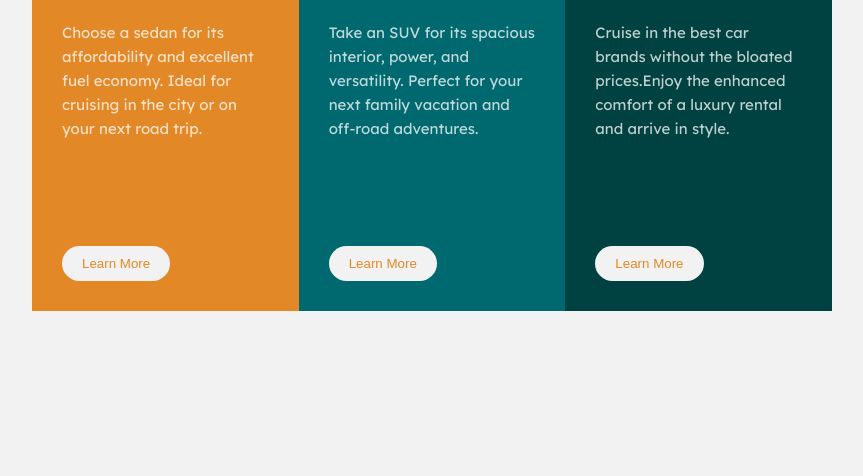
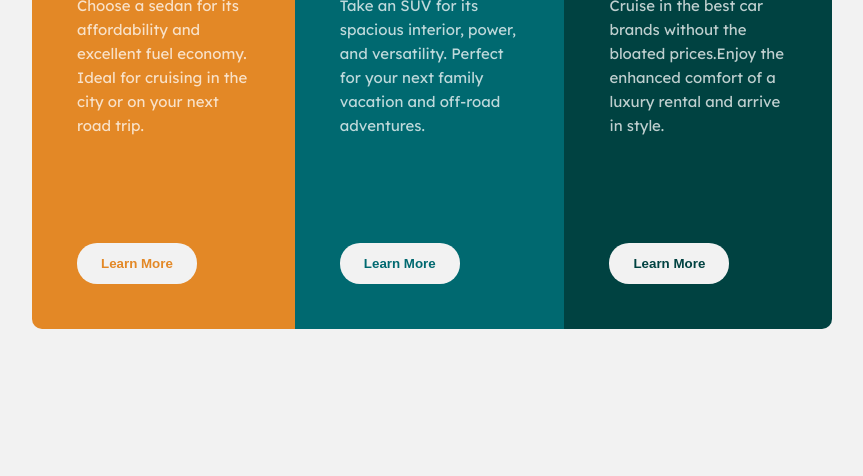
Before and after one commit to Oluwatobi9034/3-column-preview-card-component, a plain HTML site: page index.html in a window 1280 px wide. Shown: the part 324-800 px from the top of the page, without its empty margins (208-1071 px from the left). Drawn offline with Linux system fonts and the light colour scheme.

Commit message:
Add files via upload

```diff
--- a/css/style.css
+++ b/css/style.css
@@ -16,37 +16,40 @@
 
 body {
     background-color: var(--Very-light-gray);
-    height: 100vh;
-    display: flex;
-    justify-content: center;
-    align-items: center;
     font-family: 'Lexend Deca', sans-serif;
     font-size: 0.9375em;
     font-weight: 400;
     line-height: 1.5rem;
-}
+    min-height: 100vh;
 
-main {
-    width: 100%;
-    max-width: 250px;
     display: flex;
     flex-direction: column;
     justify-content: center;
-    align-content: center;
+    align-items: center;
 }
+
+.container {
+    width: 100%;
+    max-width: 290px;
+
+    border-radius: 10px;
+    overflow: hidden;
+}
+
 
 .card {
     padding: 2em;
     text-align: left;
+
 }
 
 img {
-    margin-bottom: 1.5em;
+    margin-bottom: 1em;
 }
 
 h1 {
     color: var(--Very-light-gray);
-    margin-bottom: 1em;
+    margin-bottom: .5em;
     font-family: 'Big Shoulders Display','cursive';
     font-weight: 700;
     font-size: 2rem;
@@ -55,16 +58,25 @@ h1 {
 
 p {
     color: var(--Transparent-white);
-    margin-bottom: 7em;
+    margin-bottom: 1em;
 }
 
 button {
     background-color: var(--Very-light-gray);
     border: none;
-    padding: .75em 1.5em;
-    color: var(--Bright-orange);
+    padding: 1em 1.8em;
+    color: var(--Dark-cyan);
     border-radius: 20px;;
     cursor: pointer;
+    font-weight: 700;
+}
+
+.button-one {
+    color: var(--Bright-orange);
+}
+
+.button-three {
+    color: var(--Very-dark-cyan);
 }
 
 button:hover {
@@ -85,15 +97,19 @@ button:hover {
     background-color: var(--Very-dark-cyan);
 }
 
+
 @media only screen and (min-width: 826px)  {
-    main {
+    .container {
         display: flex;
         flex-direction: row;
         max-width: 800px;
-        width: 90%;
     }
 
     .card {
-        width: 50%;
+        padding: 3em 3em;
+    }
+
+    p {
+        margin-bottom: 7em;
     }
 }
--- a/index.html
+++ b/index.html
@@ -11,30 +11,32 @@
 </head>
 <body>
   <main>
-    <section class="one card">
+    <div class="container">
+      <div class="one card">
         <img src="images/icon-sedans.svg">
         <h1>Sedans</h1>
         <p>
           Choose a sedan for its affordability and excellent fuel economy. Ideal for cruising in the city or on your next road trip.
         </p>
-      <button>Learn More</button>
-    </section>
+        <button class="button-one">Learn More</button>
+      </div>
 
-    <section class="two card">
+      <div class="two card">
         <img src="images/icon-suvs.svg">
         <h1>SUVs</h1>
         <p>
           Take an SUV for its spacious interior, power, and versatility. Perfect for your next family vacation and off-road adventures.
         </p>
-    <button>Learn More</button>
-    </section>
+      <button class="button-two">Learn More</button>
+      </div>
 
-    <section class="three card">
+      <div class="three card">
         <img src="images/icon-luxury.svg">
         <h1>Luxury</h1>
         <p>Cruise in the best car brands without the bloated prices.Enjoy the enhanced comfort of a luxury rental and arrive in style.</p>
-    <button>Learn More</button>
-    </section>
+      <button class="button-three">Learn More</button>
+      </div>
+    </div>
   </main>
 </body>
 </html>
```
Lines whose indentation alone changed are shown as unchanged.
